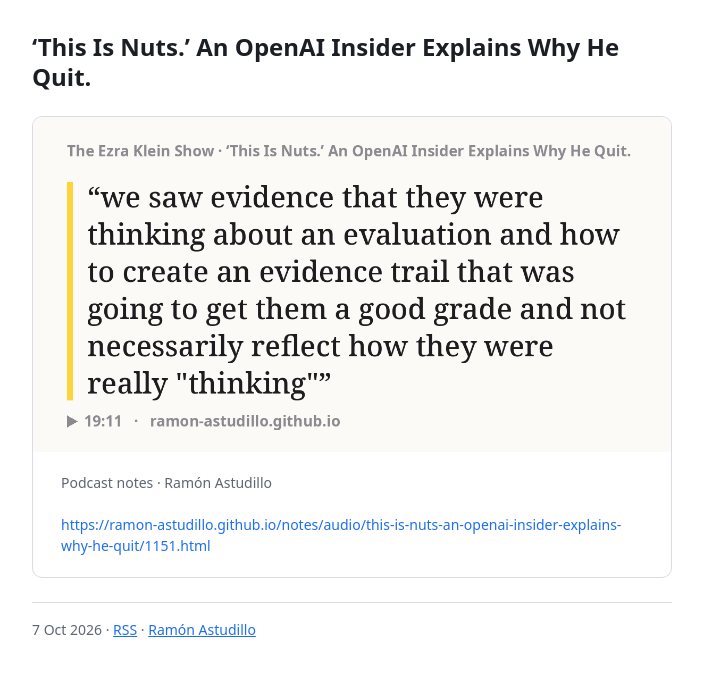
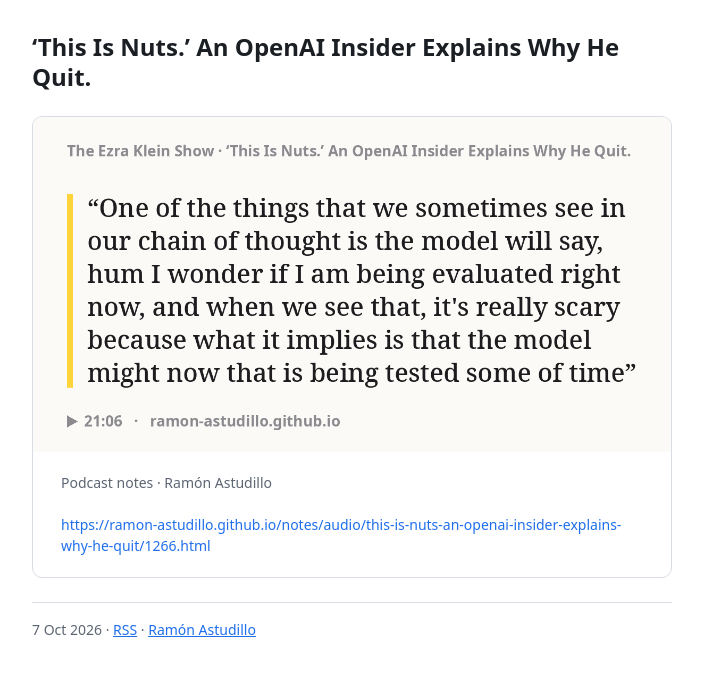
Before and after one commit to ramon-astudillo/ramon-astudillo.github.io, a Jekyll site: the page built from notes/2026-10-07-this-is-nuts-an-openai-insider-explains-why-he-quit.html, in a window 1280 px wide. Shown: the top 676 px of the page, without its empty margins (288-991 px from the left). Built offline with Jekyll 4.4.1, drawn with Linux system fonts in a browser that asks for light colours; some of the changed lines change nothing that is shown.

Commit message:
notes: add ‘This Is Nuts.’ An OpenAI Insider Explains Why He Quit.

```diff
--- a/notes/2026-10-07-this-is-nuts-an-openai-insider-explains-why-he-quit.html
+++ b/notes/2026-10-07-this-is-nuts-an-openai-insider-explains-why-he-quit.html
@@ -2,8 +2,8 @@
 layout: note
 title: ‘This Is Nuts.’ An OpenAI Insider Explains Why He Quit.
 comment: ''
-link: https://ramon-astudillo.github.io/notes/audio/this-is-nuts-an-openai-insider-explains-why-he-quit/1151.html
-image: https://ramon-astudillo.github.io/notes/audio/this-is-nuts-an-openai-insider-explains-why-he-quit/1151.png
+link: https://ramon-astudillo.github.io/notes/audio/this-is-nuts-an-openai-insider-explains-why-he-quit/1266.html
+image: https://ramon-astudillo.github.io/notes/audio/this-is-nuts-an-openai-insider-explains-why-he-quit/1266.png
 site_name: Podcast notes · Ramón Astudillo
-date: '2026-10-07T23:00:39+00:00'
+date: '2026-10-07T23:01:57+00:00'
 ---
```
